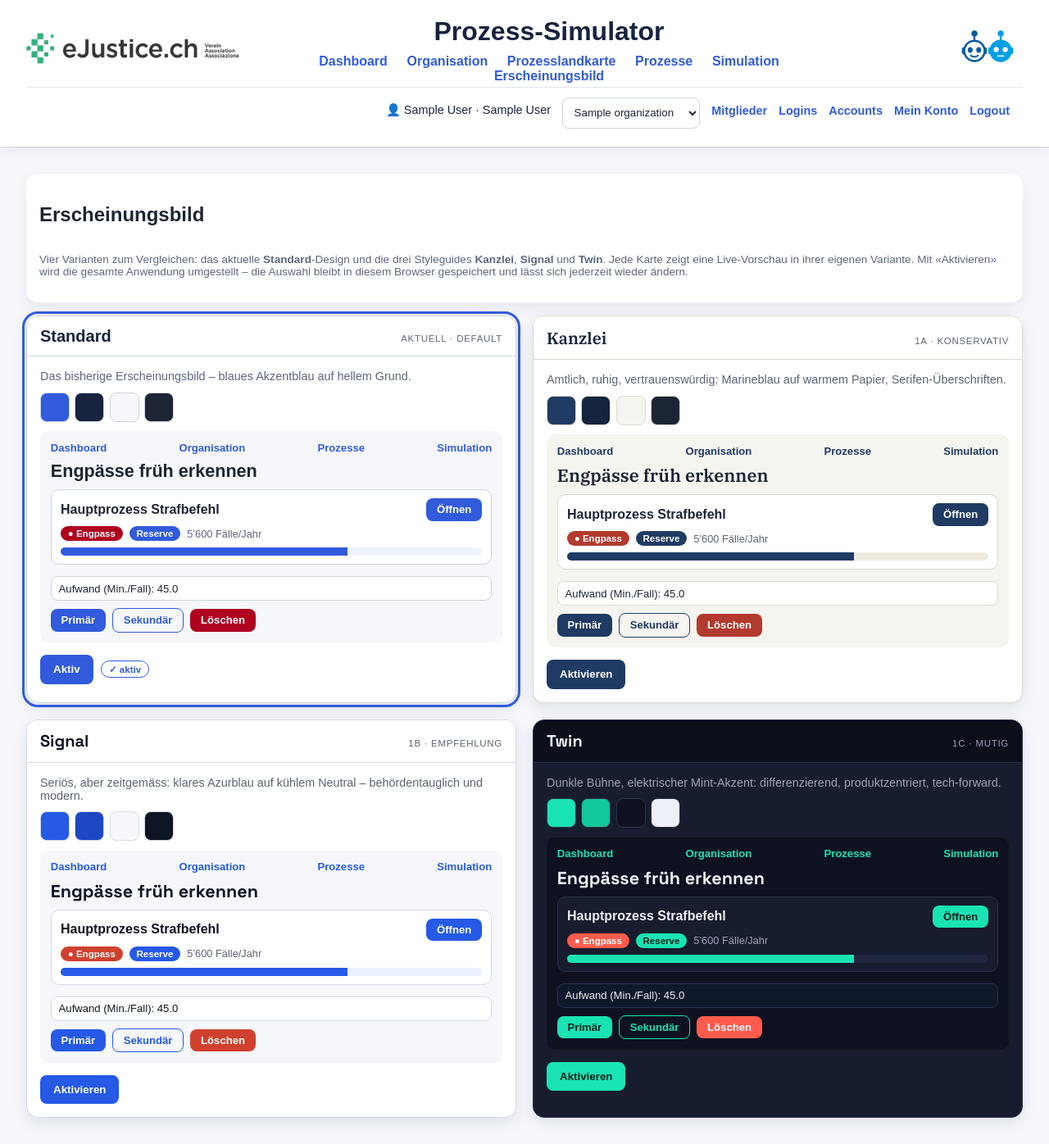
After one commit to kaspAir/Prozess-Simulator, a Flask app: page /appearance in a window 1280 px wide. The commit adds this page. Shown: the whole page at 82% size. Run offline with Flask 3, Linux system fonts and the light colour scheme; a user stored in the database is signed in; tables that the repository leaves empty hold one stand-in row (values such as "Sample post"); some libraries are stand-ins or nearby versions.

Commit message:
feat(ui): Erscheinungsbild-Umschaltung mit drei Styleguide-Varianten
Menüpunkt «Erscheinungsbild»: Vergleichsseite mit Standard (Default) plus den
Styleguides Kanzlei (1a), Signal (1b) und Twin (1c). Jede Karte zeigt eine
Live-Vorschau in ihrer Variante; «Aktivieren» stellt die ganze App um
(clientseitig via localStorage, kein Server-Roundtrip, kein Flackern).

- style.css auf CSS-Variablen umgestellt (:root = bisheriges Design unveraendert)
- themes.css: Paletten + Schriftstacks je Variante (IBM Plex Serif/Sans,
  Space Grotesk, Hanken Grotesk via Google Fonts)
- base.html: Theme-Init im <head>, Fonts, themes.css, Nav-Link
- neue Route main.appearance + Smoke-Test (alle 4 Varianten gelistet)

25 Tests gruen.

Co-Authored-By: Claude Opus 4.8 <noreply@anthropic.com>

```diff
--- a/app/routes/main_routes.py
+++ b/app/routes/main_routes.py
@@ -16,6 +16,15 @@ main_bp = Blueprint("main", __name__)
 @main_bp.route("/")
 def index():
     return redirect(url_for("main.dashboard"))
+
+
+@main_bp.route("/appearance")
+@require_permission(P_DASHBOARD_VIEW)
+def appearance():
+    """Vergleichsseite Erscheinungsbild: Standard + drei Styleguide-Varianten.
+    Die Umschaltung selbst passiert clientseitig (localStorage), damit das Team
+    ohne Server-Roundtrip live vergleichen kann."""
+    return render_template("appearance.html")
 
 
 @main_bp.route("/dashboard")
--- a/app/static/style.css
+++ b/app/static/style.css
@@ -1,13 +1,39 @@
+/* =========================================================================
+   Theme-Fundament: zentrale Design-Variablen. Der Default (:root und
+   [data-theme="standard"]) entspricht exakt dem bisherigen Erscheinungsbild.
+   Die drei Styleguide-Varianten liegen in themes.css.
+   ========================================================================= */
+:root, [data-theme="standard"] {
+    --bg: #f5f7fb;
+    --surface: #ffffff;
+    --surface-2: #eef3ff;
+    --field: #ffffff;
+    --ink: #1d2433;
+    --muted: #5d677d;
+    --accent: #315bdc;
+    --accent-dark: #0b3a8f;
+    --on-accent: #ffffff;
+    --border: #ccd3e0;
+    --header-bg: #ffffff;
+    --header-ink: #18233f;
+    --status-red: #b00020;
+    --font-body: Arial, sans-serif;
+    --font-display: Arial, sans-serif;
+}
+
+h1, h2, h3, .app-title h1 { font-family: var(--font-display); }
+main a:not(.button):not(.step) { color: var(--accent); }
+
 body {
     margin: 0;
-    font-family: Arial, sans-serif;
-    background: #f5f7fb;
-    color: #1d2433;
+    font-family: var(--font-body);
+    background: var(--bg);
+    color: var(--ink);
 }
 
 header {
     background: #18233f;
-    color: white;
+    color: var(--on-accent);
     padding: 1rem 2rem;
 }
 
@@ -16,7 +42,7 @@ header h1 {
 }
 
 nav a {
-    color: white;
+    color: var(--on-accent);
     margin-right: 1rem;
     text-decoration: none;
     font-weight: bold;
@@ -27,7 +53,7 @@ main {
 }
 
 .summary, .form-card, section {
-    background: white;
+    background: var(--surface);
     border-radius: 14px;
     padding: 1rem;
     margin-bottom: 1.5rem;
@@ -76,12 +102,12 @@ main {
 
 .small {
     font-size: .85rem;
-    color: #5d677d;
+    color: var(--muted);
 }
 
 .button, button {
-    background: #315bdc;
-    color: white;
+    background: var(--accent);
+    color: var(--on-accent);
     border: 0;
     border-radius: 8px;
     padding: .65rem 1rem;
@@ -105,8 +131,10 @@ input, textarea, select {
     width: 100%;
     margin-top: .35rem;
     padding: .6rem;
-    border: 1px solid #ccd3e0;
+    border: 1px solid var(--border);
     border-radius: 8px;
+    background: var(--field);
+    color: var(--ink);
 }
 
 textarea {
@@ -428,10 +456,10 @@ td, th {
 /* Step 8: Logos im Header */
 
 .app-header {
-    background: white;
-    color: #1d2433;
+    background: var(--header-bg);
+    color: var(--header-ink);
     padding: 1rem 2rem;
-    border-bottom: 1px solid #dce3f2;
+    border-bottom: 1px solid var(--border);
     box-shadow: 0 4px 14px rgba(24,35,63,.06);
 }
 
@@ -464,11 +492,11 @@ td, th {
 
 .app-title h1 {
     margin: 0 0 .6rem 0;
-    color: #18233f;
+    color: var(--header-ink);
 }
 
 .app-header nav a {
-    color: #315bdc;
+    color: var(--accent);
     margin: 0 .6rem;
     text-decoration: none;
     font-weight: bold;
@@ -477,6 +505,14 @@ td, th {
 .app-header nav a:hover {
     text-decoration: underline;
 }
+
+/* Links in der Benutzerleiste (oben rechts) folgen dem Akzent des Themes */
+.user-bar a {
+    color: var(--accent);
+    font-weight: bold;
+    text-decoration: none;
+}
+.user-bar a:hover { text-decoration: underline; }
 
 @media (max-width: 900px) {
     .logo-row {
--- /dev/null
+++ b/app/static/themes.css
@@ -0,0 +1,72 @@
+/* =========================================================================
+   Erscheinungsbild-Varianten (Styleguides 1a/1b/1c).
+   Jede Variante setzt nur die Design-Variablen neu – das Layout bleibt gleich.
+   Angewendet via [data-theme="..."] auf <html> (global) ODER auf einem
+   einzelnen Element (Live-Vorschau auf der Erscheinungsbild-Seite).
+   Default/Standard liegt in style.css (:root, [data-theme="standard"]).
+   ========================================================================= */
+
+/* 1a — Kanzlei · konservativ, amtlich (Marineblau auf warmem Papier, Serifen) */
+[data-theme="kanzlei"] {
+    --bg: #f6f4ef;
+    --surface: #ffffff;
+    --surface-2: #efeae0;
+    --field: #ffffff;
+    --ink: #1c2536;
+    --muted: #5a6577;
+    --accent: #1f3b63;
+    --accent-dark: #14243d;
+    --on-accent: #ffffff;
+    --border: #ded8cb;
+    --header-bg: #ffffff;
+    --header-ink: #14243d;
+    --status-red: #b23a2e;
+    --font-body: 'IBM Plex Sans', system-ui, Arial, sans-serif;
+    --font-display: 'IBM Plex Serif', Georgia, 'Times New Roman', serif;
+}
+
+/* 1b — Signal · ausgewogen, modern-behördlich (Azurblau auf kühlem Neutral) */
+[data-theme="signal"] {
+    --bg: #f5f7fa;
+    --surface: #ffffff;
+    --surface-2: #eaf0ff;
+    --field: #ffffff;
+    --ink: #0e1524;
+    --muted: #5b6472;
+    --accent: #2559e6;
+    --accent-dark: #1d48c4;
+    --on-accent: #ffffff;
+    --border: #d4dbe6;
+    --header-bg: #ffffff;
+    --header-ink: #0e1524;
+    --status-red: #d0402e;
+    --font-body: 'IBM Plex Sans', system-ui, Arial, sans-serif;
+    --font-display: 'Space Grotesk', 'Segoe UI', system-ui, sans-serif;
+}
+
+/* 1c — Twin · mutig, dark (dunkle Bühne, elektrischer Mint-Akzent) */
+[data-theme="twin"] {
+    --bg: #0e1220;
+    --surface: #171c2e;
+    --surface-2: #1f2740;
+    --field: #10182b;
+    --ink: #edf0f7;
+    --muted: #9aa3b8;
+    --accent: #19e3b4;
+    --accent-dark: #12c79e;
+    --on-accent: #08211b;
+    --border: #2a3350;
+    --header-bg: #0b0f1a;
+    --header-ink: #edf0f7;
+    --status-red: #ff5c4d;
+    --font-body: 'Hanken Grotesk', system-ui, Arial, sans-serif;
+    --font-display: 'Space Grotesk', 'Segoe UI', system-ui, sans-serif;
+}
+
+/* Dark-Theme-Feinschliff: dezente Ränder/Schatten auf dunkler Bühne */
+[data-theme="twin"] .summary,
+[data-theme="twin"] .form-card,
+[data-theme="twin"] section,
+[data-theme="twin"] .org-card {
+    box-shadow: 0 6px 18px rgba(0, 0, 0, .35);
+}
--- /dev/null
+++ b/app/templates/_theme_preview.html
@@ -0,0 +1,30 @@
+{# Mini-Vorschau einer Variante – erbt die Farben/Fonts von der data-theme-Karte #}
+<div class="mini">
+    <div class="row" style="justify-content:space-between">
+        <span class="link">Dashboard</span>
+        <span class="link">Organisation</span>
+        <span class="link">Prozesse</span>
+        <span class="link">Simulation</span>
+    </div>
+    <h3>Engpässe früh erkennen</h3>
+    <div class="card">
+        <div class="row" style="justify-content:space-between">
+            <strong>Hauptprozess Strafbefehl</strong>
+            <span class="btn">Öffnen</span>
+        </div>
+        <div class="row" style="margin-top:.4rem">
+            <span class="pill eng">● Engpass</span>
+            <span class="pill acc">Reserve</span>
+            <span class="muted">5’600 Fälle/Jahr</span>
+        </div>
+        <div class="bar" style="margin-top:.5rem"><span></span></div>
+    </div>
+    <div class="row">
+        <input class="field" style="flex:1" value="Aufwand (Min./Fall): 45.0" readonly>
+    </div>
+    <div class="row">
+        <span class="btn">Primär</span>
+        <span class="btn ghost">Sekundär</span>
+        <span class="btn del">Löschen</span>
+    </div>
+</div>
--- /dev/null
+++ b/app/templates/appearance.html
@@ -0,0 +1,211 @@
+{% extends "base.html" %}
+{% block content %}
+
+<style>
+/* Vergleichsraster */
+.theme-intro { margin-bottom: 1rem; }
+.theme-grid {
+    display: grid;
+    grid-template-columns: repeat(2, minmax(0, 1fr));
+    gap: 1.25rem;
+}
+@media (max-width: 820px) { .theme-grid { grid-template-columns: 1fr; } }
+
+/* Eine Karte = eine Mini-App in ihrer eigenen Variante (via data-theme) */
+.theme-card {
+    background: var(--surface);
+    color: var(--ink);
+    border: 1px solid var(--border);
+    border-radius: 14px;
+    overflow: hidden;
+    box-shadow: 0 6px 18px rgba(24,35,63,.10);
+    display: flex;
+    flex-direction: column;
+    transition: transform .12s ease, box-shadow .12s ease;
+}
+.theme-card.is-active {
+    outline: 3px solid var(--accent);
+    outline-offset: 2px;
+}
+.theme-card-head {
+    background: var(--header-bg);
+    color: var(--header-ink);
+    padding: .8rem 1rem;
+    border-bottom: 1px solid var(--border);
+    display: flex;
+    align-items: baseline;
+    justify-content: space-between;
+    gap: .5rem;
+}
+.theme-card-head .tname { font-family: var(--font-display); font-size: 1.25rem; font-weight: 600; }
+.theme-card-head .ttag  { font-size: .72rem; letter-spacing: .06em; text-transform: uppercase; color: var(--muted); }
+.theme-card-body { padding: 1rem; display: flex; flex-direction: column; gap: .7rem; }
+.theme-desc { color: var(--muted); font-size: .9rem; margin: 0; }
+
+/* Farbfelder */
+.swatches { display: flex; gap: .4rem; flex-wrap: wrap; }
+.swatch { width: 34px; height: 34px; border-radius: 8px; border: 1px solid var(--border); }
+
+/* Mini-Vorschau */
+.mini { background: var(--bg); border-radius: 10px; padding: .8rem; display: flex; flex-direction: column; gap: .55rem; }
+.mini h3 { font-family: var(--font-display); margin: 0; font-size: 1.35rem; color: var(--ink); }
+.mini .card { background: var(--surface); border: 1px solid var(--border); border-radius: 10px; padding: .6rem .7rem; }
+.mini .row { display: flex; align-items: center; gap: .5rem; flex-wrap: wrap; }
+.mini .btn { background: var(--accent); color: var(--on-accent); border-radius: 8px; padding: .4rem .8rem; font-weight: bold; font-size: .82rem; }
+.mini .btn.ghost { background: transparent; color: var(--accent); border: 1px solid var(--accent); }
+.mini .btn.del { background: var(--status-red); color: #fff; }
+.mini .pill { font-size: .72rem; font-weight: bold; padding: .2rem .55rem; border-radius: 999px; }
+.mini .pill.eng { background: var(--status-red); color: #fff; }
+.mini .pill.acc { background: var(--accent); color: var(--on-accent); }
+.mini .field { background: var(--field); color: var(--ink); border: 1px solid var(--border); border-radius: 8px; padding: .4rem .55rem; font-size: .82rem; }
+.mini .bar { height: 10px; border-radius: 999px; background: var(--surface-2); overflow: hidden; }
+.mini .bar > span { display: block; height: 100%; width: 68%; background: var(--accent); }
+.mini .muted { color: var(--muted); font-size: .8rem; }
+.mini .link { color: var(--accent); font-weight: bold; font-size: .82rem; text-decoration: none; }
+
+.theme-actions { display: flex; align-items: center; gap: .6rem; margin-top: .2rem; }
+.theme-activate { background: var(--accent); color: var(--on-accent); }
+.theme-active-badge {
+    display: none; font-size: .72rem; font-weight: bold; color: var(--accent);
+    border: 1px solid var(--accent); border-radius: 999px; padding: .15rem .55rem;
+}
+</style>
+
+<section class="theme-intro">
+    <div class="section-title"><h2>Erscheinungsbild</h2></div>
+    <p class="small">
+        Vier Varianten zum Vergleichen: das aktuelle <strong>Standard</strong>-Design und die drei
+        Styleguides <strong>Kanzlei</strong>, <strong>Signal</strong> und <strong>Twin</strong>.
+        Jede Karte zeigt eine Live-Vorschau in ihrer eigenen Variante. Mit «Aktivieren» wird die
+        gesamte Anwendung umgestellt – die Auswahl bleibt in diesem Browser gespeichert und lässt
+        sich jederzeit wieder ändern.
+    </p>
+</section>
+
+<div class="theme-grid">
+
+    {# ---- Standard ---- #}
+    <div class="theme-card" data-theme="standard">
+        <div class="theme-card-head">
+            <span class="tname">Standard</span>
+            <span class="ttag">Aktuell · Default</span>
+        </div>
+        <div class="theme-card-body">
+            <p class="theme-desc">Das bisherige Erscheinungsbild – blaues Akzentblau auf hellem Grund.</p>
+            <div class="swatches">
+                <span class="swatch" style="background:#315bdc"></span>
+                <span class="swatch" style="background:#18233f"></span>
+                <span class="swatch" style="background:#f5f7fb"></span>
+                <span class="swatch" style="background:#1d2433"></span>
+            </div>
+            {% include "_theme_preview.html" %}
+            <div class="theme-actions">
+                <button type="button" class="button theme-activate">Aktivieren</button>
+                <span class="theme-active-badge">✓ aktiv</span>
+            </div>
+        </div>
+    </div>
+
+    {# ---- 1a Kanzlei ---- #}
+    <div class="theme-card" data-theme="kanzlei">
+        <div class="theme-card-head">
+            <span class="tname">Kanzlei</span>
+            <span class="ttag">1a · Konservativ</span>
+        </div>
+        <div class="theme-card-body">
+            <p class="theme-desc">Amtlich, ruhig, vertrauenswürdig: Marineblau auf warmem Papier, Serifen-Überschriften.</p>
+            <div class="swatches">
+                <span class="swatch" style="background:#1f3b63"></span>
+                <span class="swatch" style="background:#14243d"></span>
+                <span class="swatch" style="background:#f6f4ef"></span>
+                <span class="swatch" style="background:#1c2536"></span>
+            </div>
+            {% include "_theme_preview.html" %}
+            <div class="theme-actions">
+                <button type="button" class="button theme-activate">Aktivieren</button>
+                <span class="theme-active-badge">✓ aktiv</span>
+            </div>
+        </div>
+    </div>
+
+    {# ---- 1b Signal ---- #}
+    <div class="theme-card" data-theme="signal">
+        <div class="theme-card-head">
+            <span class="tname">Signal</span>
+            <span class="ttag">1b · Empfehlung</span>
+        </div>
+        <div class="theme-card-body">
+            <p class="theme-desc">Seriös, aber zeitgemäss: klares Azurblau auf kühlem Neutral – behördentauglich und modern.</p>
+            <div class="swatches">
+                <span class="swatch" style="background:#2559e6"></span>
+                <span class="swatch" style="background:#1d48c4"></span>
+                <span class="swatch" style="background:#f5f7fa"></span>
+                <span class="swatch" style="background:#0e1524"></span>
+            </div>
+            {% include "_theme_preview.html" %}
+            <div class="theme-actions">
+                <button type="button" class="button theme-activate">Aktivieren</button>
+                <span class="theme-active-badge">✓ aktiv</span>
+            </div>
+        </div>
+    </div>
+
+    {# ---- 1c Twin ---- #}
+    <div class="theme-card" data-theme="twin">
+        <div class="theme-card-head">
+            <span class="tname">Twin</span>
+            <span class="ttag">1c · Mutig</span>
+        </div>
+        <div class="theme-card-body">
+            <p class="theme-desc">Dunkle Bühne, elektrischer Mint-Akzent: differenzierend, produktzentriert, tech-forward.</p>
+            <div class="swatches">
+                <span class="swatch" style="background:#19e3b4"></span>
+                <span class="swatch" style="background:#12c79e"></span>
+                <span class="swatch" style="background:#0e1220"></span>
+                <span class="swatch" style="background:#edf0f7"></span>
+            </div>
+            {% include "_theme_preview.html" %}
+            <div class="theme-actions">
+                <button type="button" class="button theme-activate">Aktivieren</button>
+                <span class="theme-active-badge">✓ aktiv</span>
+            </div>
+        </div>
+    </div>
+
+</div>
+
+<script>
+(function () {
+    var KEY = 'ditwi-theme';
+    function currentTheme() {
+        try { return localStorage.getItem(KEY) || 'standard'; } catch (e) { return 'standard'; }
+    }
+    function mark(active) {
+        document.querySelectorAll('.theme-card').forEach(function (card) {
+            var t = card.getAttribute('data-theme');
+            var on = (t === active);
+            card.classList.toggle('is-active', on);
+            var btn = card.querySelector('.theme-activate');
+            var badge = card.querySelector('.theme-active-badge');
+            if (btn) { btn.textContent = on ? 'Aktiv' : 'Aktivieren'; btn.disabled = on; }
+            if (badge) { badge.style.display = on ? 'inline-block' : 'none'; }
+        });
+    }
+    function apply(theme) {
+        try {
+            if (theme && theme !== 'standard') localStorage.setItem(KEY, theme);
+            else localStorage.removeItem(KEY);
+        } catch (e) {}
+        document.documentElement.setAttribute('data-theme', theme || 'standard');
+        mark(theme || 'standard');
+    }
+    document.querySelectorAll('.theme-activate').forEach(function (btn) {
+        btn.addEventListener('click', function () {
+            apply(btn.closest('.theme-card').getAttribute('data-theme'));
+            window.scrollTo({ top: 0, behavior: 'smooth' });
+        });
+    });
+    mark(currentTheme());
+})();
+</script>
+{% endblock %}
--- a/app/templates/base.html
+++ b/app/templates/base.html
@@ -3,7 +3,16 @@
 <head>
     <meta charset="utf-8">
     <title>Prozess-Simulator</title>
+    <script>
+      // Erscheinungsbild aus localStorage sofort anwenden (verhindert Flackern)
+      try { var _t = localStorage.getItem('ditwi-theme');
+            if (_t) document.documentElement.setAttribute('data-theme', _t); } catch (e) {}
+    </script>
+    <link rel="preconnect" href="https://fonts.googleapis.com">
+    <link rel="preconnect" href="https://fonts.gstatic.com" crossorigin>
+    <link rel="stylesheet" href="https://fonts.googleapis.com/css2?family=Hanken+Grotesk:wght@400;500;600&family=IBM+Plex+Sans:wght@400;500;600&family=IBM+Plex+Serif:wght@500;600&family=Space+Grotesk:wght@400;500;700&display=swap">
     <link rel="stylesheet" href="{{ url_for('static', filename='style.css') }}">
+    <link rel="stylesheet" href="{{ url_for('static', filename='themes.css') }}">
     <link rel="icon" href="{{ url_for('static', filename='img/DiTi_Logo.jpg') }}">
 </head>
 <body>
@@ -29,6 +38,10 @@
 
                 {% if endpoint_exists('process.simulation') %}
                     <a href="{{ url_for('process.simulation') }}">Simulation</a>
+                {% endif %}
+
+                {% if endpoint_exists('main.appearance') %}
+                    <a href="{{ url_for('main.appearance') }}">Erscheinungsbild</a>
                 {% endif %}
             </nav>
         </div>
```
Also changed, not shown: other parts of app/static/style.css (+57 -57 lines), tests/test_smoke.py (+9 -0 lines).
